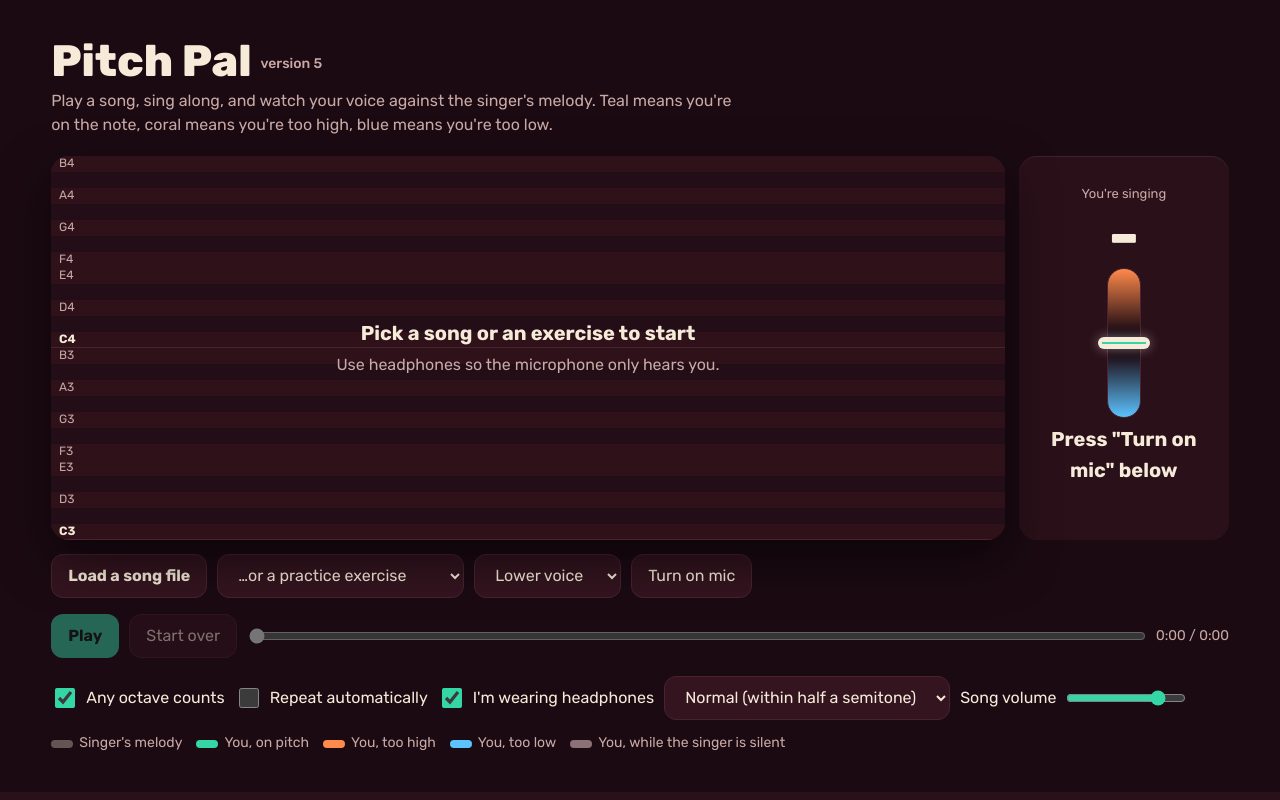
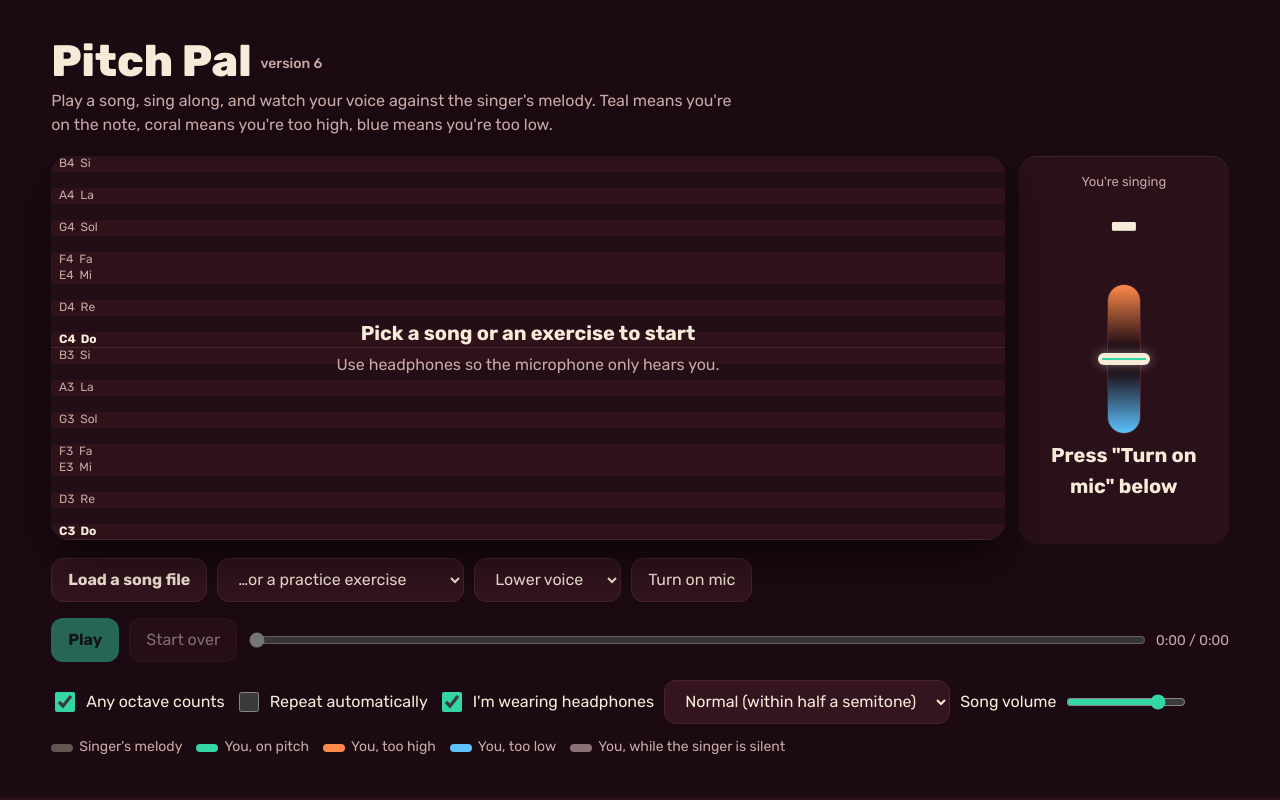
Before and after one commit to yaron-ort/claude, a plain HTML site: page index.html in a window 1280 px wide. Shown: the top 800 px of the page. Drawn offline with Linux system fonts and the light colour scheme.

Commit message:
Show do-re-mi note names (version 6)
Co-Authored-By: Claude Opus 5.5 <noreply@anthropic.com>
Claude-Session: https://claude.ai/code/session_01F1MwCQZm1ikPFmdXvYPEhy

```diff
--- a/index.html
+++ b/index.html
@@ -68,7 +68,7 @@ ul{padding-left:1.2em;margin:6px 0}li{margin:4px 0}
 </head>
 <body>
 <div class="band"><div class="wrap">
-  <h1>Pitch Pal <span class="small" style="font-weight:500;font-size:14px;vertical-align:middle">version 5</span></h1>
+  <h1>Pitch Pal <span class="small" style="font-weight:500;font-size:14px;vertical-align:middle">version 6</span></h1>
   <p class="sub">Play a song, sing along, and watch your voice against the singer's melody. Teal means you're on the note, coral means you're too high, blue means you're too low.</p>
 
   <div class="stage">
@@ -78,7 +78,7 @@ ul{padding-left:1.2em;margin:6px 0}li{margin:4px 0}
     </div>
     <div class="meter" aria-live="polite">
       <div class="small">You're singing</div>
-      <div class="note" id="note">–</div>
+      <div class="note" id="note">–</div><div style="font-size:22px;font-weight:700;color:var(--mute);line-height:1" id="sol">&nbsp;</div>
       <div class="gauge" aria-hidden="true"><div class="needle" id="needle"></div></div>
       <div class="status" id="status">Press "Turn on mic" below</div>
       <div class="small" id="cents">&nbsp;</div>
@@ -154,6 +154,8 @@ ul{padding-left:1.2em;margin:6px 0}li{margin:4px 0}
 {
 const $=id=>document.getElementById(id);
 const NN=['C','C#','D','D#','E','F','F#','G','G#','A','A#','B'];
+const SOL=['Do','Do#','Re','Re#','Mi','Fa','Fa#','Sol','Sol#','La','La#','Si'];
+const solName=m=>SOL[((Math.round(m)%12)+12)%12];
 const f2m=f=>69+12*Math.log2(f/440);
 const mName=m=>NN[((Math.round(m)%12)+12)%12]+(Math.floor(Math.round(m)/12)-1);
 const fmt=t=>{t=Math.max(0,t|0);return (t/60|0)+':'+String(t%60).padStart(2,'0')};
@@ -412,9 +414,9 @@ function frame(){
   draw(t);requestAnimationFrame(frame);
 }
 function meter(){
-  if(!cur){$('note').textContent='–';$('needle').style[innerWidth<=760?'left':'top']='';
+  if(!cur){$('note').textContent='–';$('sol').innerHTML='&nbsp;';$('needle').style[innerWidth<=760?'left':'top']='';
     if(an||recMode)$('status').textContent=an?'Sing!':'';$('cents').innerHTML='&nbsp;';$('status').style.color='';return}
-  $('note').textContent=mName(cur.m);const j=cur.j;
+  $('note').textContent=mName(cur.m);$('sol').textContent=solName(cur.m);const j=cur.j;
   const st=j.c==='on'?['On pitch!',COL.on]:j.c==='hi'?['Too high, come down',COL.hi]:j.c==='lo'?['Too low, go up',COL.lo]:[ref?'Singer is resting':'Free singing',COL.none];
   $('status').textContent=st[0];$('status').style.color=st[1];
   $('cents').textContent=j.c==='none'?' ':(j.d>0?'+':'')+Math.round(j.d*100)+' cents';
@@ -430,7 +432,7 @@ function draw(t){
   for(let m=lo;m<hi;m++){const pc=((m%12)+12)%12,black=[1,3,6,8,10].includes(pc);
     g.fillStyle=black?'#230d16':'#2e1119';g.fillRect(0,Y(m)-lh/2,W,lh);
     if(pc===0){g.fillStyle='#4a2230';g.fillRect(0,Y(m)+lh/2-1,W,1)}
-    if(!black&&(lh>13||pc===0)){g.fillStyle=pc===0?'#f6ead9':'#c9a9a6';g.font=`${pc===0?600:400} 12px Rubik,sans-serif`;g.textBaseline='middle';g.fillText(mName(m),8,Y(m))}}
+    if(!black&&(lh>13||pc===0)){g.fillStyle=pc===0?'#f6ead9':'#c9a9a6';g.font=`${pc===0?600:400} 12px Rubik,sans-serif`;g.textBaseline='middle';g.fillText(mName(m)+'  '+solName(m),8,Y(m))}}
   if(!ref)return;
   // singer's melody
   const i0=Math.max(0,Math.floor(t0/HOP)),i1=Math.min(ref.length-1,Math.ceil(t1/HOP));
```
